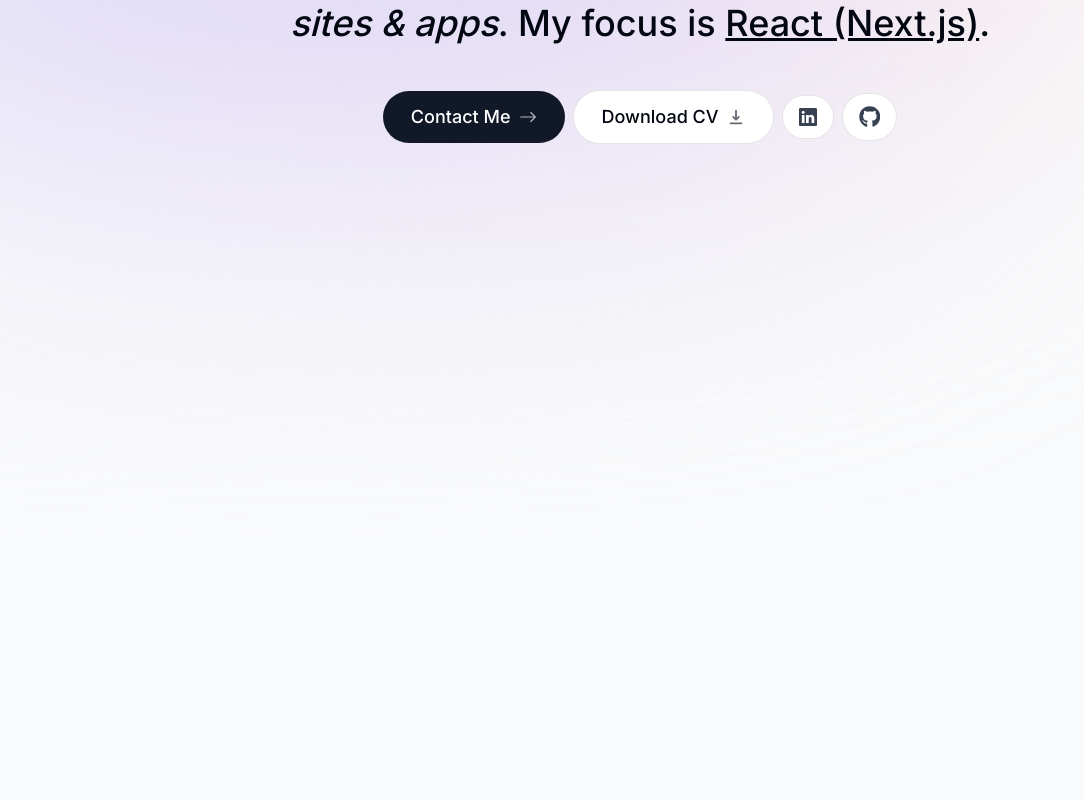
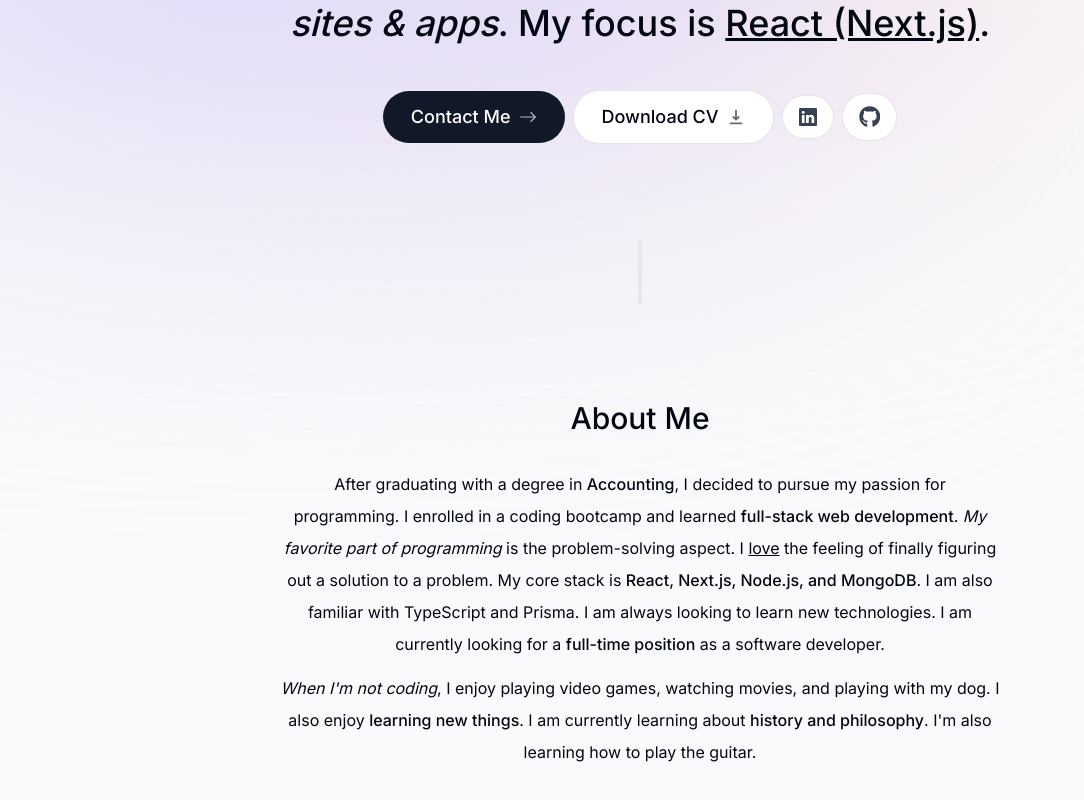
Before and after one commit to RockingThor/portfolio, a Next.js app: page / in a window 1280 px wide. Shown: the part 368-1168 px from the top of the page, without its empty margins (0-1084 px from the left). Built offline with nearby package versions, Linux system fonts and the light colour scheme.

Commit message:
after about section

```diff
--- a/app/page.tsx
+++ b/app/page.tsx
@@ -1,9 +1,13 @@
+import About from "@/components/about";
+import Divider from "@/components/divider";
 import Intro from "@/components/intro";
 
 export default function Home() {
     return (
         <main className="flex flex-col items-center px-4">
             <Intro />
+            <Divider />
+            <About />
         </main>
     );
 }
--- /dev/null
+++ b/components/about.tsx
@@ -0,0 +1,46 @@
+"use client";
+import React from "react";
+import SectionHeading from "./section-heading";
+import { motion } from "framer-motion";
+
+const About = () => {
+    return (
+        <motion.section
+            className="mb-28 max-w-[45rem] text-center leading-8 sm:mb-40"
+            initial={{ opacity: 0, y: 100 }}
+            animate={{ opacity: 1, y: 0 }}
+            transition={{ delay: 0.175 }}
+        >
+            <SectionHeading title="About me" />
+            <p className="mb-3">
+                After graduating with a degree in{" "}
+                <span className="font-medium">Accounting</span>, I decided to
+                pursue my passion for programming. I enrolled in a coding
+                bootcamp and learned{" "}
+                <span className="font-medium">full-stack web development</span>.{" "}
+                <span className="italic">My favorite part of programming</span>{" "}
+                is the problem-solving aspect. I{" "}
+                <span className="underline">love</span> the feeling of finally
+                figuring out a solution to a problem. My core stack is{" "}
+                <span className="font-medium">
+                    React, Next.js, Node.js, and MongoDB
+                </span>
+                . I am also familiar with TypeScript and Prisma. I am always
+                looking to learn new technologies. I am currently looking for a{" "}
+                <span className="font-medium">full-time position</span> as a
+                software developer.
+            </p>
+            <p className="">
+                <span className="italic">When I'm not coding</span>, I enjoy
+                playing video games, watching movies, and playing with my dog. I
+                also enjoy{" "}
+                <span className="font-medium">learning new things</span>. I am
+                currently learning about{" "}
+                <span className="font-medium">history and philosophy</span>. I'm
+                also learning how to play the guitar.
+            </p>
+        </motion.section>
+    );
+};
+
+export default About;
--- /dev/null
+++ b/components/divider.tsx
@@ -0,0 +1,18 @@
+"use client";
+import React from "react";
+import { motion } from "framer-motion";
+
+const Divider = () => {
+    return (
+        <motion.div
+            className="bg-gray-200 my-24 h-16 w-1 rounded-full hidden sm:block"
+            initial={{ opacity: 0, y: 100 }}
+            animate={{ opacity: 1, y: 0 }}
+            transition={{
+                delay: 0.125,
+            }}
+        ></motion.div>
+    );
+};
+
+export default Divider;
--- a/components/intro.tsx
+++ b/components/intro.tsx
@@ -45,7 +45,7 @@
                     </motion.span>
                 </div>
             </div>
-            <motion.p
+            <motion.h1
                 className="mb-10 mt-4 px-4 text-2xl font-medium !leading-[1.5] sm:text-4xl"
                 initial={{ opacity: 0, y: 100 }}
                 animate={{ opacity: 1, y: 0 }}
@@ -55,7 +55,7 @@
                 <span className="font-bold">2 years</span> of experience. I
                 enjoy building <span className="italic">sites & apps</span>. My
                 focus is <span className="underline">React (Next.js)</span>.
-            </motion.p>
+            </motion.h1>
             <motion.div
                 className=" flex flex-col sm:flex-row items-center justify-center gap-2 px-4 text-lg font-medium "
                 initial={{ opacity: 0, y: 100 }}
--- /dev/null
+++ b/components/section-heading.tsx
@@ -0,0 +1,7 @@
+import React from "react";
+
+const SectionHeading = ({ title }: { title: string }) => {
+    return <h2 className="text-3xl font-medium capitalize mb-8">{title}</h2>;
+};
+
+export default SectionHeading;
```
